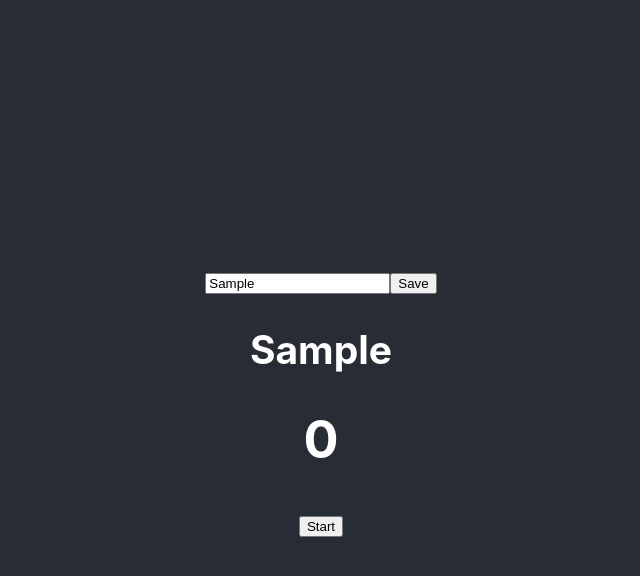
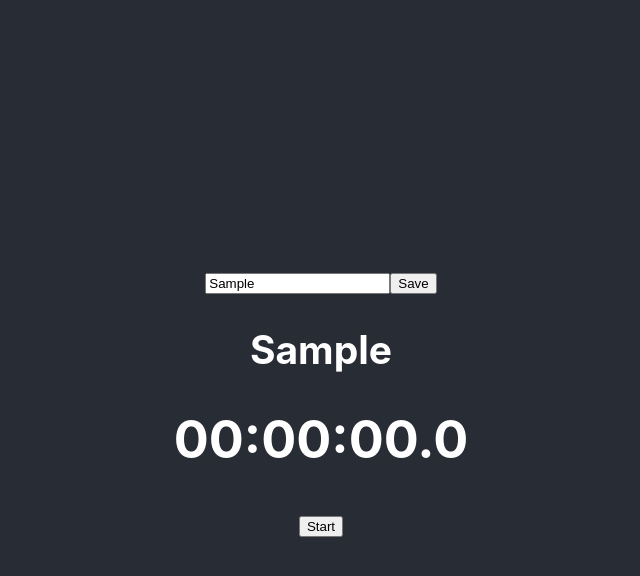
Before and after one commit to stanjdev/react-timer-app, a React (Create React App) app: page / in a window 1280 px wide. Both pictures are taken after typing "Sample" into the empty fields and a click on the button "Save". Shown: the top 576 px of the page, without its empty margins (319-959 px from the left). Built offline with nearby package versions, Linux system fonts and the light colour scheme.

Commit message:
timer format

```diff
--- a/src/app/app.js
+++ b/src/app/app.js
@@ -1,8 +1,19 @@
 import { configureStore } from "@reduxjs/toolkit";
 import timersReducer from '../features/timers/timersSlice.js';
+import { update } from "../features/timers/timersSlice.js";
 
 export const store = configureStore({
   reducer: {
     timers: timersReducer
   }
 })
+
+// TIMER LOGIC
+let lastUpdateTime = Date.now();
+
+setInterval(() => {
+  const now = Date.now();
+  const deltaTime = now - lastUpdateTime;
+  lastUpdateTime = now;
+  store.dispatch(update(deltaTime));
+}, 0)
--- a/src/components/TimerView.js
+++ b/src/components/TimerView.js
@@ -1,6 +1,7 @@
 import React from 'react';
 import { useDispatch } from 'react-redux';
 import { toggleTimer } from '../features/timers/timersSlice';
+import { formatTime } from '../utils/index';
 
 export default function TimerView({index, name, time, isRunning}) {
   const dispatch = useDispatch();
@@ -8,7 +9,7 @@ export default function TimerView({index, name, time, isRunning}) {
   return (
     <div>
         <h2>{name}</h2>
-        <h1>{time}</h1>
+        <h1>{formatTime(time)}</h1>
         <button onClick={() => dispatch(toggleTimer(index))}>
           {isRunning ? "Stop" : "Start"}
         </button>
--- a/src/features/timers/timersSlice.js
+++ b/src/features/timers/timersSlice.js
@@ -14,11 +14,18 @@ export const timersSlice = createSlice({
     },
     toggleTimer: (state, action) => {
       state.value[action.payload].isRunning = !state.value[action.payload].isRunning
+    },
+    update: (state, action) => {
+      state.value.forEach((timer) => {
+        if (timer.isRunning) {
+          timer.time += action.payload
+        }
+      })
     }
   },
 })
 
 // Action creators are generated for each case reducer function
-export const { addTimer, toggleTimer } = timersSlice.actions;
+export const { addTimer, toggleTimer, update } = timersSlice.actions;
 
 export default timersSlice.reducer;
--- /dev/null
+++ b/src/utils/index.js
@@ -0,0 +1,13 @@
+const pad = (number) => {
+  return number < 10 ? `0${number}` : number;
+}
+
+export const formatTime = (time) => {
+  const ms = Math.round(time / 100) % 10;
+  const secs = Math.floor(time / 1000)  % 60;
+  const mins = Math.floor(secs / 60) % 60;
+  const hours = Math.floor(mins / 60) % 60;
+  return `${pad(hours)}:${pad(mins)}:${pad(secs)}.${ms}`;
+}
+
+console.log(formatTime(157598))
```
